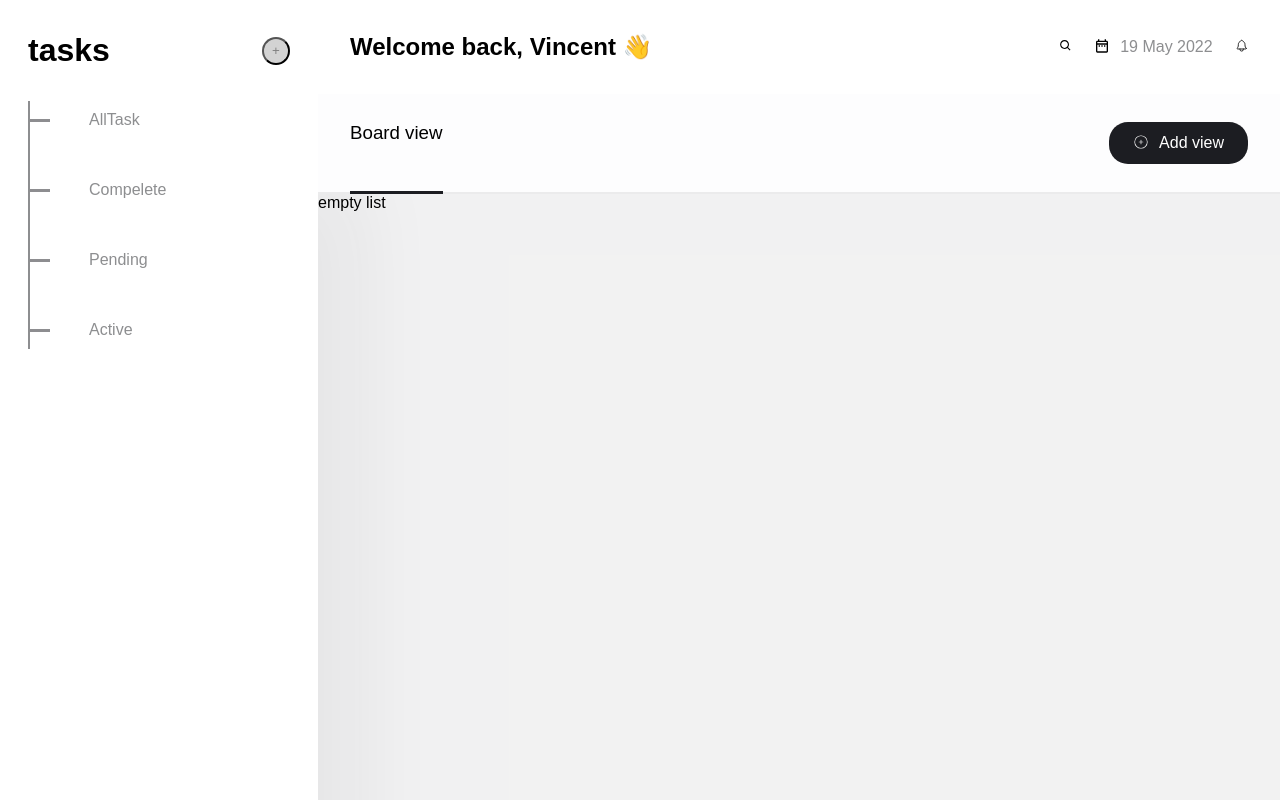
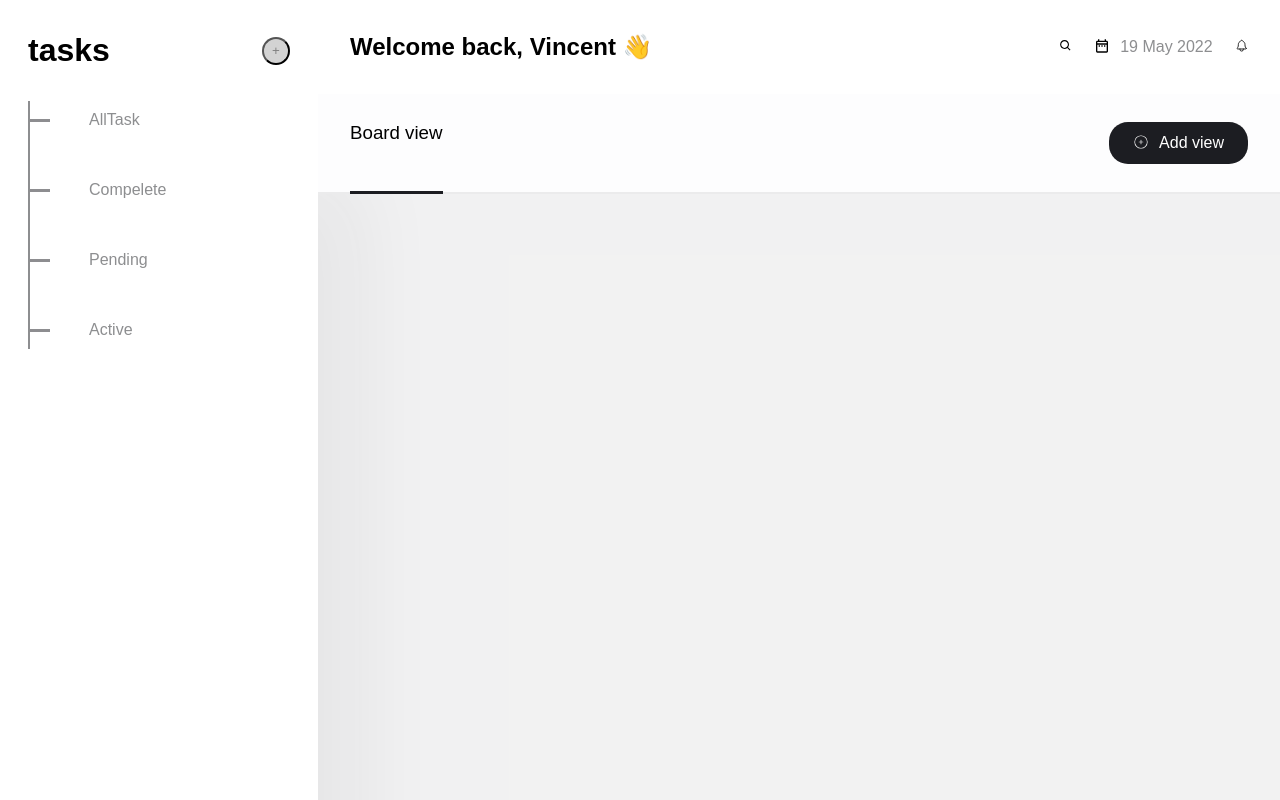
Before and after one commit to babaeiFateme/vanilla-react-todo, a React (Create React App) app in the folder my-app/: page / in a window 1280 px wide. Built offline with nearby package versions, Linux system fonts and the light colour scheme.

Commit message:
fix: change directory in pages

```diff
--- a/my-app/src/App.jsx
+++ b/my-app/src/AppRoute.jsx
@@ -1,13 +1,15 @@
 import React from "react";
 import { Route, Routes } from "react-router-dom";
-import { Active, All, Compeleted, Pending } from "./pages";
 import { PanelLayout } from "./components/Layouts";
-
-const App = () => {
+// import All from "./pages/All/All.jsx";
+import Compeleted from "./pages/Compeleted/Compeleted.jsx";
+import Pending from "./pages/Pending/Pending.jsx";
+import Active from "./pages/Active/Active.jsx";
+const AppRoute = () => {
     return (
         <Routes>
             <Route path="/" element={<PanelLayout />}>
-                <Route index element={<All />} />
+                <Route index />
                 <Route path="compelete" element={<Compeleted />} />
                 <Route path="pending" element={<Pending />} />
                 <Route path="active" element={<Active />} />
@@ -16,4 +18,4 @@ const App = () => {
     );
 };
 
-export default App;
+export default AppRoute;
--- a/my-app/src/components/common/Header/Header.jsx
+++ b/my-app/src/components/common/Header/Header.jsx
@@ -4,7 +4,7 @@ import { MdOutlineDateRange } from "react-icons/md";
 import { CiCirclePlus } from "react-icons/ci";
 import { BiAlignRight } from "react-icons/bi";
 
-import Modal from "../../Modal/Modal";
+import Modal from "../Modal/Modal";
 import { useState } from "react";
 import useTodosStore from "../../../core/storage/useTodosStore";
 
--- a/my-app/src/index.jsx
+++ b/my-app/src/index.jsx
@@ -3,11 +3,12 @@ import ReactDOM from "react-dom/client";
 import "./assets/css/style.css";
 import { BrowserRouter } from "react-router-dom";
 
-import App from "./App";
+
+import AppRoute from "./AppRoute";
 
 const root = ReactDOM.createRoot(document.getElementById("root"));
 root.render(
     <BrowserRouter>
-        <App />
+        <AppRoute />
     </BrowserRouter>
 );
--- a/my-app/src/pages/index.js
+++ /dev/null
@@ -1,6 +0,0 @@
-import All from "./All/All";
-import Active from "./Active/Active";
-import Pending from "./Pending/Pending";
-import Compeleted from "./Compeleted/Compeleted";
-
-export { All, Compeleted, Active, Pending };
--- a/my-app/src/pages/All/All.jsx
+++ b/my-app/src/pages/index.jsx
@@ -1,6 +1,6 @@
 import TodoList from "../../components/TodoList/TodoList";
 
-const All = () => {
+const Landing = () => {
     return (
         <>
             <TodoList />
@@ -8,4 +8,4 @@ const All = () => {
     );
 };
 
-export default All;
+export default Landing;
```
Also changed, not shown: my-app/src/components/common/Modal/Modal.jsx (renamed from my-app/src/components/Modal/Modal.jsx).
